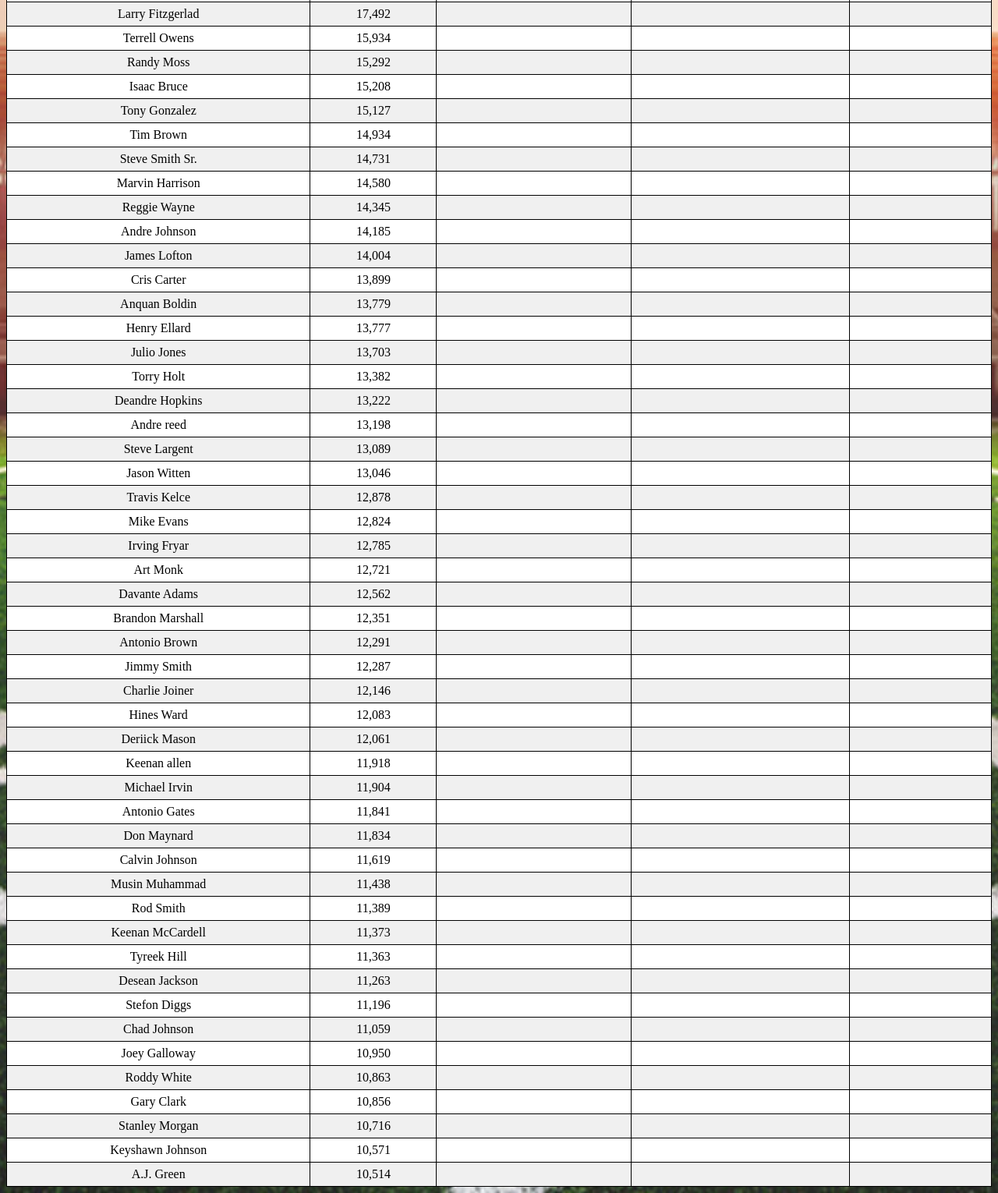
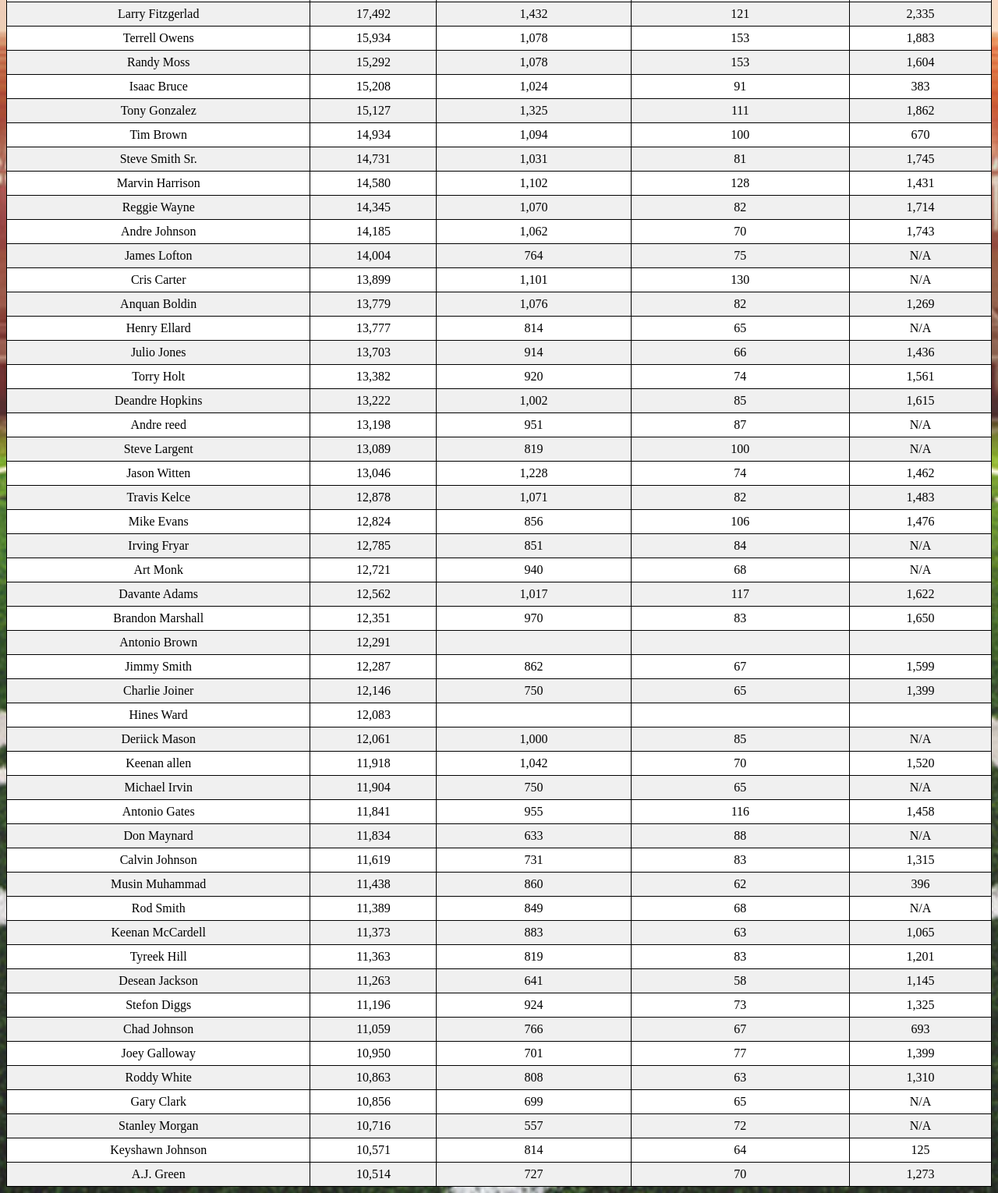
Before and after one commit to jackmckinnonn/jackmckinnonn.github.io, a plain HTML site: page html/gallery.html in a window 1280 px wide. Shown: the part 330-1860 px from the top of the page at 78% size. Drawn offline with Linux system fonts and the light colour scheme.

Commit message:
Update gallery.html

```diff
--- a/html/gallery.html
+++ b/html/gallery.html
@@ -69,65 +69,65 @@
 
  <tbody>
 
-  <tr><td>Jerry Rice</td><td>22,895</td><td></td><td></td><td></td></tr>
-  <tr><td>Larry Fitzgerlad</td><td>17,492</td><td></td><td></td><td></td></tr>
-  <tr><td>Terrell Owens</td><td>15,934</td><td></td><td></td><td></td></tr>
-  <tr><td>Randy Moss</td><td>15,292</td><td></td><td></td><td></td></tr>
-  <tr><td>Isaac Bruce</td><td>15,208</td><td></td><td></td><td></td></tr>
+  <tr><td>Jerry Rice</td><td>22,895</td><td>1,549</td><td>197</td><td>709</td></tr>
+  <tr><td>Larry Fitzgerlad</td><td>17,492</td><td>1,432</td><td>121</td><td>2,335</td></tr>
+  <tr><td>Terrell Owens</td><td>15,934</td><td>1,078</td><td>153</td><td>1,883</td></tr>
+  <tr><td>Randy Moss</td><td>15,292</td><td>1,078</td><td>153</td><td>1,604</td></tr>
+  <tr><td>Isaac Bruce</td><td>15,208</td><td>1,024</td><td>91</td><td>383</td></tr>
 
-  <tr><td>Tony Gonzalez</td><td>15,127</td><td></td><td></td><td></td></tr>
-  <tr><td>Tim Brown</td><td>14,934</td><td></td><td></td><td></td></tr>
-  <tr><td>Steve Smith Sr.</td><td>14,731</td><td></td><td></td><td></td></tr>
-  <tr><td>Marvin Harrison</td><td>14,580</td><td></td><td></td><td></td></tr>
-  <tr><td>Reggie Wayne</td><td>14,345</td><td></td><td></td><td></td></tr>
+  <tr><td>Tony Gonzalez</td><td>15,127</td><td>1,325</td><td>111</td><td>1,862</td></tr>
+  <tr><td>Tim Brown</td><td>14,934</td><td>1,094</td><td>100</td><td>670</td></tr>
+  <tr><td>Steve Smith Sr.</td><td>14,731</td><td>1,031</td><td>81</td><td>1,745</td></tr>
+  <tr><td>Marvin Harrison</td><td>14,580</td><td>1,102</td><td>128</td><td>1,431</td></tr>
+  <tr><td>Reggie Wayne</td><td>14,345</td><td>1,070</td><td>82</td><td>1,714</td></tr>
 
-  <tr><td>Andre Johnson</td><td>14,185</td><td></td><td></td><td></td></tr>
-  <tr><td>James Lofton</td><td>14,004</td><td></td><td></td><td></td></tr>
-  <tr><td>Cris Carter</td><td>13,899</td><td></td><td></td><td></td></tr>
-  <tr><td>Anquan Boldin</td><td>13,779</td><td></td><td></td><td></td></tr>
-  <tr><td>Henry Ellard</td><td>13,777</td><td></td><td></td><td></td></tr>
+  <tr><td>Andre Johnson</td><td>14,185</td><td>1,062</td><td>70</td><td>1,743</td></tr>
+  <tr><td>James Lofton</td><td>14,004</td><td>764</td><td>75</td><td>N/A</td></tr>
+  <tr><td>Cris Carter</td><td>13,899</td><td>1,101</td><td>130</td><td>N/A</td></tr>
+  <tr><td>Anquan Boldin</td><td>13,779</td><td>1,076</td><td>82</td><td>1,269</td></tr>
+  <tr><td>Henry Ellard</td><td>13,777</td><td>814</td><td>65</td><td>N/A</td></tr>
 
-  <tr><td>Julio Jones</td><td>13,703</td><td></td><td></td><td></td></tr>
-  <tr><td>Torry Holt</td><td>13,382</td><td></td><td></td><td></td></tr>
-  <tr><td>Deandre Hopkins</td><td>13,222</td><td></td><td></td><td></td></tr>
-  <tr><td>Andre reed</td><td>13,198</td><td></td><td></td><td></td></tr>
-  <tr><td>Steve Largent</td><td>13,089</td><td></td><td></td><td></td></tr>
+  <tr><td>Julio Jones</td><td>13,703</td><td>914</td><td>66</td><td>1,436</td></tr>
+  <tr><td>Torry Holt</td><td>13,382</td><td>920</td><td>74</td><td>1,561</td></tr>
+  <tr><td>Deandre Hopkins</td><td>13,222</td><td>1,002</td><td>85</td><td>1,615</td></tr>
+  <tr><td>Andre reed</td><td>13,198</td><td>951</td><td>87</td><td>N/A</td></tr>
+  <tr><td>Steve Largent</td><td>13,089</td><td>819</td><td>100</td><td>N/A</td></tr>
 
-  <tr><td>Jason Witten</td><td>13,046</td><td></td><td></td><td></td></tr>
-  <tr><td>Travis Kelce</td><td>12,878</td><td></td><td></td><td></td></tr>
-  <tr><td>Mike Evans</td><td>12,824</td><td></td><td></td><td></td></tr>
-  <tr><td>Irving Fryar</td><td>12,785</td><td></td><td></td><td></td></tr>
-  <tr><td>Art Monk</td><td>12,721</td><td></td><td></td><td></td></tr>
+  <tr><td>Jason Witten</td><td>13,046</td><td>1,228</td><td>74</td><td>1,462</td></tr>
+  <tr><td>Travis Kelce</td><td>12,878</td><td>1,071</td><td>82</td><td>1,483</td></tr>
+  <tr><td>Mike Evans</td><td>12,824</td><td>856</td><td>106</td><td>1,476</td></tr>
+  <tr><td>Irving Fryar</td><td>12,785</td><td>851</td><td>84</td><td>N/A</td></tr>
+  <tr><td>Art Monk</td><td>12,721</td><td>940</td><td>68</td><td>N/A</td></tr>
 
-  <tr><td>Davante Adams</td><td>12,562</td><td></td><td></td><td></td></tr>
-  <tr><td>Brandon Marshall</td><td>12,351</td><td></td><td></td><td></td></tr>
+  <tr><td>Davante Adams</td><td>12,562</td><td>1,017</td><td>117</td><td>1,622</td></tr>
+  <tr><td>Brandon Marshall</td><td>12,351</td><td>970</td><td>83</td><td>1,650</td></tr>
   <tr><td>Antonio Brown</td><td>12,291</td><td></td><td></td><td></td></tr>
-  <tr><td>Jimmy Smith</td><td>12,287</td><td></td><td></td><td></td></tr>
-  <tr><td>Charlie Joiner</td><td>12,146</td><td></td><td></td><td></td></tr>
+  <tr><td>Jimmy Smith</td><td>12,287</td><td>862</td><td>67</td><td>1,599</td></tr>
+  <tr><td>Charlie Joiner</td><td>12,146</td><td>750</td><td>65</td><td>1,399</td></tr>
 
   <tr><td>Hines Ward</td><td>12,083</td><td></td><td></td><td></td></tr>
-  <tr><td>Deriick Mason</td><td>12,061</td><td></td><td></td><td></td></tr>
-  <tr><td>Keenan allen</td><td>11,918</td><td></td><td></td><td></td></tr>
-  <tr><td>Michael Irvin</td><td>11,904</td><td></td><td></td><td></td></tr>
-  <tr><td>Antonio Gates</td><td>11,841</td><td></td><td></td><td></td></tr>
+  <tr><td>Deriick Mason</td><td>12,061</td><td>1,000</td><td>85</td><td>N/A</td></tr>
+  <tr><td>Keenan allen</td><td>11,918</td><td>1,042</td><td>70</td><td>1,520</td></tr>
+  <tr><td>Michael Irvin</td><td>11,904</td><td>750</td><td>65</td><td>N/A</td></tr>
+  <tr><td>Antonio Gates</td><td>11,841</td><td>955</td><td>116</td><td>1,458</td></tr>
 
-  <tr><td>Don Maynard</td><td>11,834</td><td></td><td></td><td></td></tr>
-  <tr><td>Calvin Johnson</td><td>11,619</td><td></td><td></td><td></td></tr>
-  <tr><td>Musin Muhammad</td><td>11,438</td><td></td><td></td><td></td></tr>
-  <tr><td>Rod Smith</td><td>11,389</td><td></td><td></td><td></td></tr>
-  <tr><td>Keenan McCardell</td><td>11,373</td><td></td><td></td><td></td></tr>
+  <tr><td>Don Maynard</td><td>11,834</td><td>633</td><td>88</td><td>N/A</td></tr>
+  <tr><td>Calvin Johnson</td><td>11,619</td><td>731</td><td>83</td><td>1,315</td></tr>
+  <tr><td>Musin Muhammad</td><td>11,438</td><td>860</td><td>62</td><td>396</td></tr>
+  <tr><td>Rod Smith</td><td>11,389</td><td>849</td><td>68</td><td>N/A</td></tr>
+  <tr><td>Keenan McCardell</td><td>11,373</td><td>883</td><td>63</td><td>1,065</td></tr>
 
-  <tr><td>Tyreek Hill</td><td>11,363</td><td></td><td></td><td></td></tr>
-  <tr><td>Desean Jackson</td><td>11,263</td><td></td><td></td><td></td></tr>
-  <tr><td>Stefon Diggs</td><td>11,196</td><td></td><td></td><td></td></tr>
-  <tr><td>Chad Johnson</td><td>11,059</td><td></td><td></td><td></td></tr>
-  <tr><td>Joey Galloway</td><td>10,950</td><td></td><td></td><td></td></tr>
+  <tr><td>Tyreek Hill</td><td>11,363</td><td>819</td><td>83</td><td>1,201</td></tr>
+  <tr><td>Desean Jackson</td><td>11,263</td><td>641</td><td>58</td><td>1,145</td></tr>
+  <tr><td>Stefon Diggs</td><td>11,196</td><td>924</td><td>73</td><td>1,325</td></tr>
+  <tr><td>Chad Johnson</td><td>11,059</td><td>766</td><td>67</td><td>693</td></tr>
+  <tr><td>Joey Galloway</td><td>10,950</td><td>701</td><td>77</td><td>1,399</td></tr>
 
-  <tr><td>Roddy White</td><td>10,863</td><td></td><td></td><td></td></tr>
-  <tr><td>Gary Clark</td><td>10,856</td><td></td><td></td><td></td></tr>
-  <tr><td>Stanley Morgan</td><td>10,716</td><td></td><td></td><td></td></tr>
-  <tr><td>Keyshawn Johnson</td><td>10,571</td><td></td><td></td><td></td></tr>
-  <tr><td>A.J. Green</td><td>10,514</td><td></td><td></td><td></td></tr>
+  <tr><td>Roddy White</td><td>10,863</td><td>808</td><td>63</td><td>1,310</td></tr>
+  <tr><td>Gary Clark</td><td>10,856</td><td>699</td><td>65</td><td>N/A</td></tr>
+  <tr><td>Stanley Morgan</td><td>10,716</td><td>557</td><td>72</td><td>N/A</td></tr>
+  <tr><td>Keyshawn Johnson</td><td>10,571</td><td>814</td><td>64</td><td>125</td></tr>
+  <tr><td>A.J. Green</td><td>10,514</td><td>727</td><td>70</td><td>1,273</td></tr>
  </tbody>
 
 </body>
```
